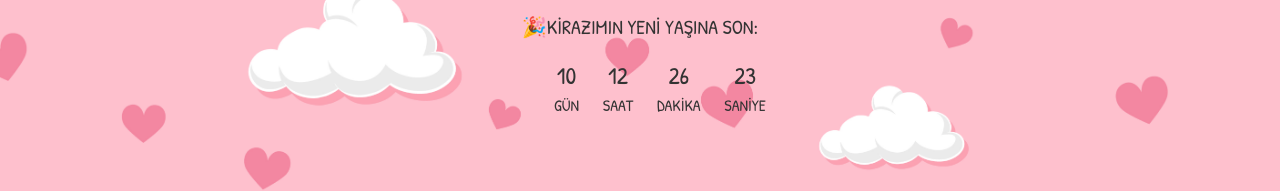
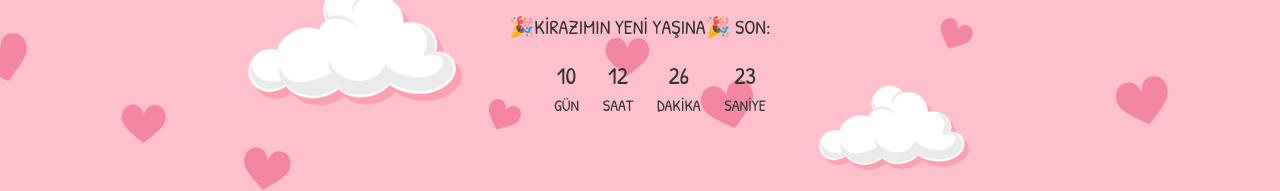
Before and after one commit to tevooo/tevooo.github.io, a plain HTML site: page index.html in a window 1280 px wide. Shown: the top 191 px of the page. Drawn offline with nearby package versions, Linux system fonts and the light colour scheme.

Commit message:
index.html

```diff
--- a/index.html
+++ b/index.html
@@ -18,7 +18,7 @@
 
   <div class="bg" id="content">
     <div class="container" id="timer">
-      <h5>🎉KİRAZIMIN YENİ YAŞINA <x id='name'></x> SON:</h5>
+      <h5>🎉KİRAZIMIN YENİ YAŞINA🎉<x id='name'></x> SON:</h5>
       <ul>
         <li><span id="days"></span>GÜN</li>
         <li><span id="hours"></span>SAAT</li>
```
